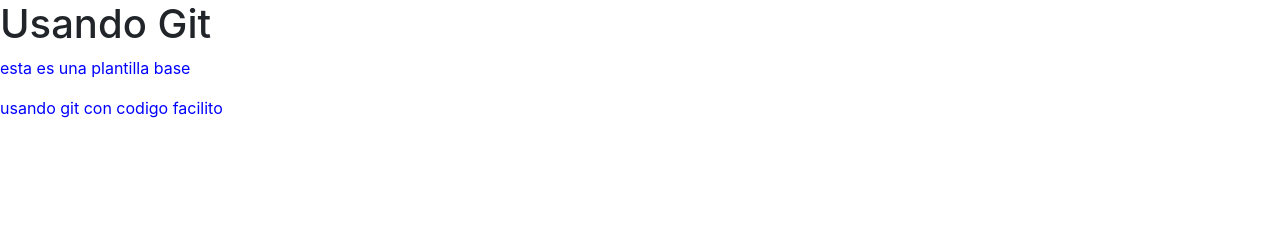
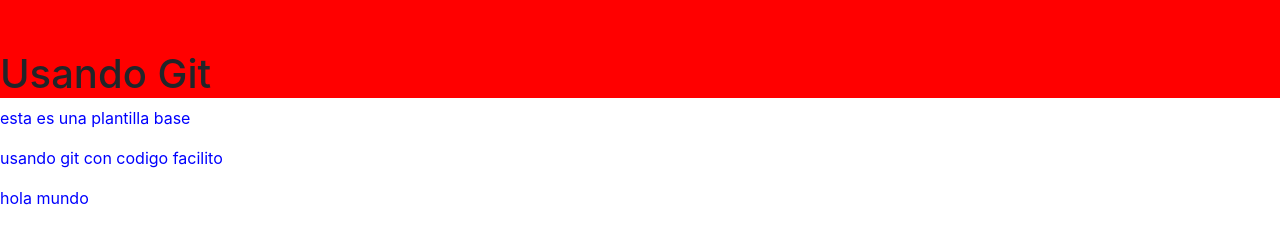
Before and after one commit to crisbarahona/GitFacilito, a website: page www/index.html in a window 1280 px wide. Drawn offline with Linux system fonts and the light colour scheme.

Commit message:
se agrego mas css

```diff
--- a/www/css/estilos.css
+++ b/www/css/estilos.css
@@ -1,3 +1,8 @@
 p {
     color: blue;
 }
+
+.titulo {
+    padding-top: 50px;
+    background-color: red;
+}
--- a/www/index.html
+++ b/www/index.html
@@ -11,9 +11,10 @@
 </head>
 
 <body>
-    <h1>Usando Git</h1>
+    <h1 class="titulo">Usando Git</h1>
     <p>esta es una plantilla base</p>
     <p>usando git con codigo facilito</p>
+    <p>hola mundo</p>
 
 
     <!--Script que tengo que agregar-->
```
